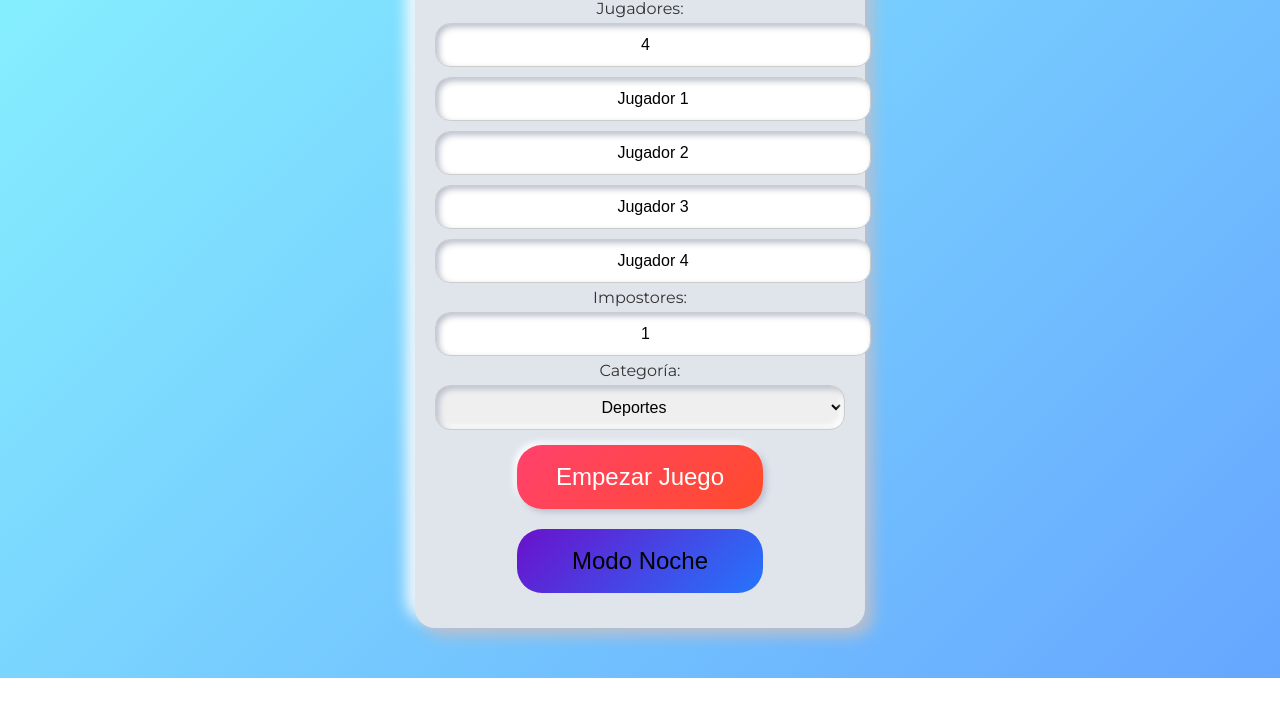
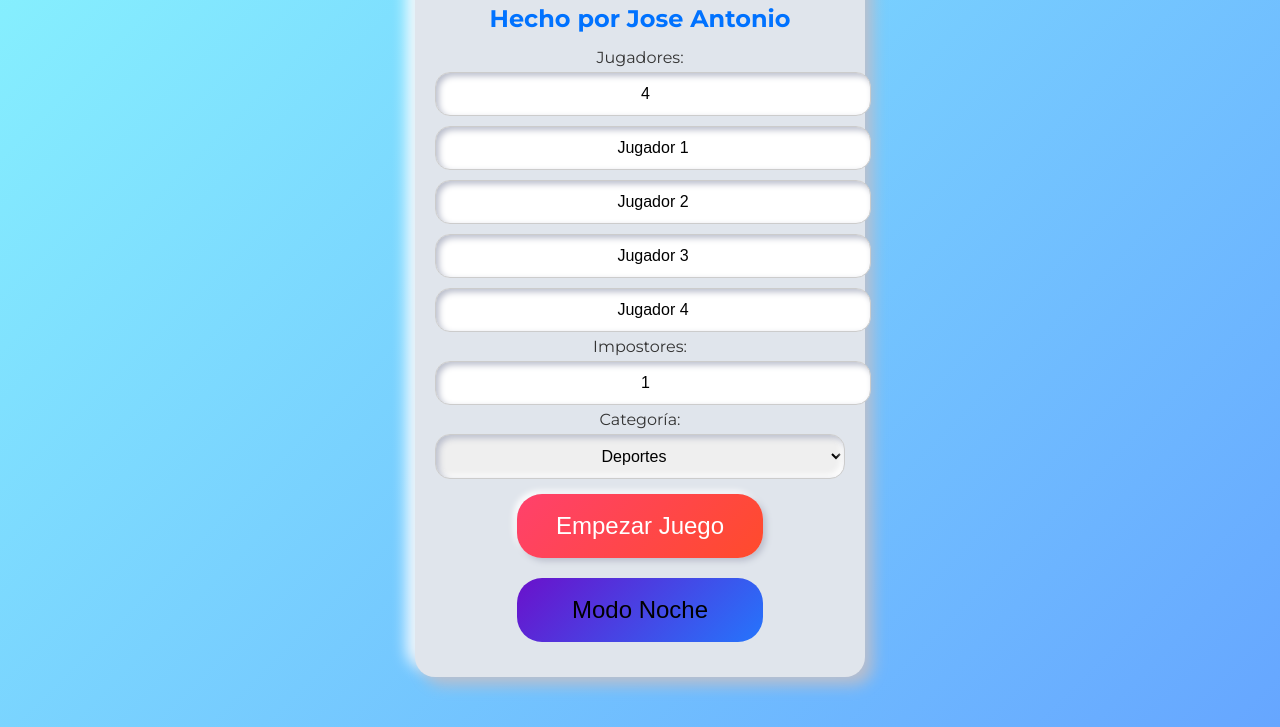
Before and after one commit to joseantoniomusic13/ImpostorFonda, a plain HTML site: page index.html in a window 1280 px wide. Shown: the part 230-957 px from the top of the page. Before the commit the page ends 908 px from the top, so only its background shows below. Drawn offline with Linux system fonts and the light colour scheme.

Commit message:
Add author name to game setup
Added author name to the setup section.

```diff
--- a/index.html
+++ b/index.html
@@ -13,6 +13,7 @@
     <!-- Setup -->
     <div id="setup" class="card">
       <h1>Juego del Impostor</h1>
+      <h2>Hecho por Jose Antonio</h2>
       <label>Jugadores:</label>
       <input type="number" id="numPlayers" min="3" max="20" value="4">
       <div id="playerNames"></div>
```
